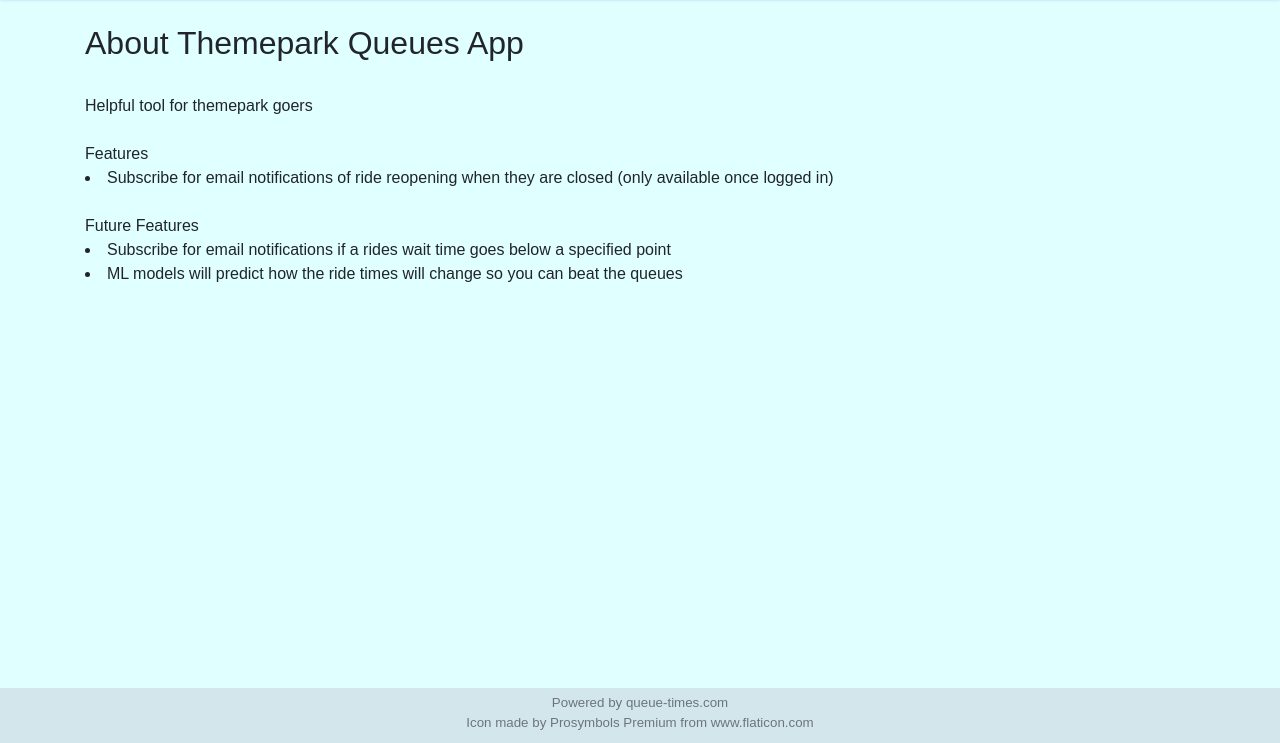
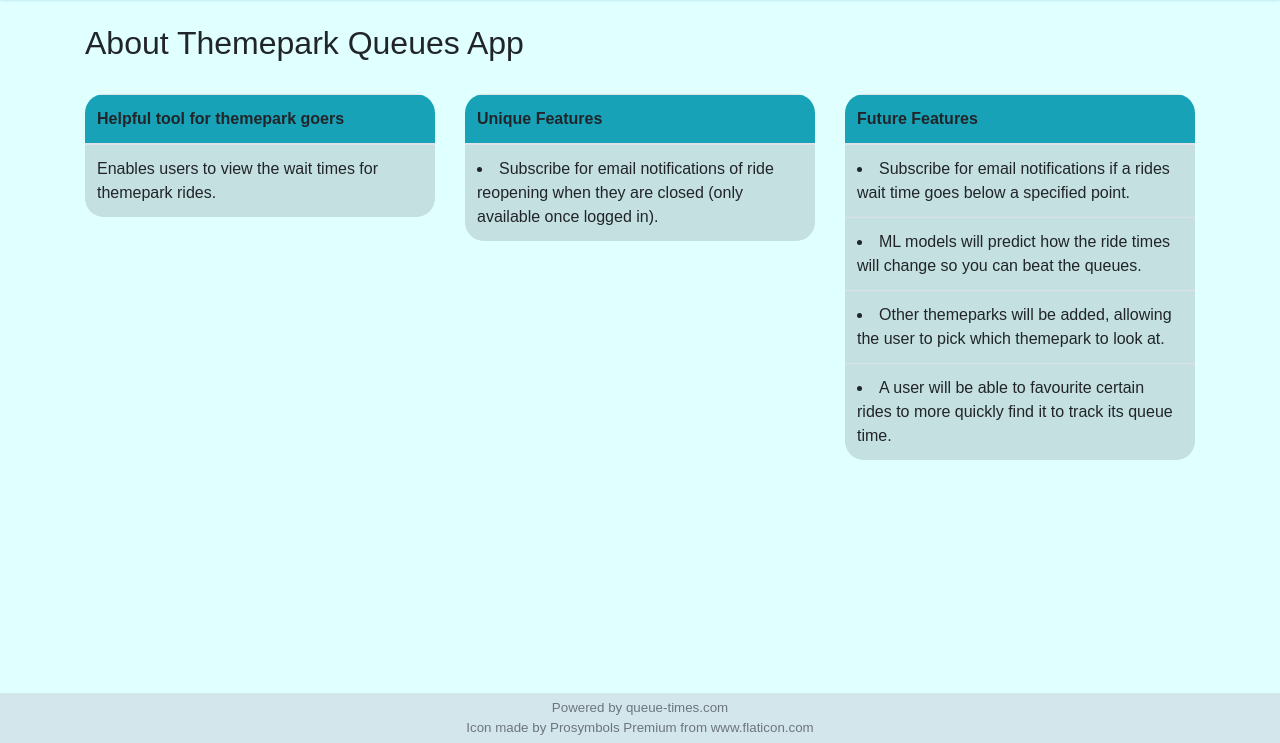
Before and after one commit to Ryan-53/themepark-queues-app, a Django app: page /about in a window 1280 px wide. Shown: the part 57-800 px from the top of the page. Run offline with Django 4.2, Linux system fonts and the light colour scheme; some libraries are stand-ins or nearby versions.

Commit message:
Ride_info, about, login/out pages updated

```diff
--- a/themepark_queues/rides/static/css/styles.css
+++ b/themepark_queues/rides/static/css/styles.css
@@ -24,7 +24,7 @@ body {
 
 /* Navbar */
 
-.navbar{
+.navbar {
   box-shadow: 0px 0px 3px 0px #a9d8e7;
 }
 
@@ -42,7 +42,7 @@ body {
 .custom-footer {
   background-color: #d3e6ec;
   padding-top: 5px;
-  padding-bottom: 10px;
+  padding-bottom: 5px;
   font-size: smaller;
 }
 
@@ -91,9 +91,61 @@ body {
 }
 
 .queue-med {
-  color: yellow;
+  color: orange;
 }
 
 .queue-long {
   color: red;
 }
+
+/* Ride info */
+
+.ride-info-card td {
+  background-color: #c4e0e0;
+}
+
+.ride-info-card th {
+  padding-bottom: 5px;
+}
+
+.ride-info-sub-button {
+  margin-top: 10px;
+}
+
+.subscription {
+  padding-top: 20px;
+}
+
+.button-back {
+  border-color: lightgray;
+  border-width: 1px;
+  margin-top: 10px;
+}
+
+/* Login */
+
+.button-signup {
+  border-color: lightgray;
+  border-width: 1px;
+  margin-top: 10px;
+}
+
+/* About */
+
+.about-card td {
+  background-color: #c4e0e0;
+}
+
+.about-card {
+  margin-bottom: 20px;
+}
+
+.about-card th {
+  padding-bottom: 12px;
+}
+
+/* Logout */
+
+.button-logout {
+  margin-top: 10px;
+}
--- a/themepark_queues/rides/templates/about.html
+++ b/themepark_queues/rides/templates/about.html
@@ -7,16 +7,83 @@
 
 
     </br>
-    Helpful tool for themepark goers
 
-    </br></br>
-    Features
-    <li>Subscribe for email notifications of ride reopening when they are closed (only available once logged in)</li>
+    <div class="row">
 
-    </br>
-    Future Features
-    <li>Subscribe for email notifications if a rides wait time goes below a specified point</li>
-    <li>ML models will predict how the ride times will change so you can beat the queues</li>
+      <div class="col-sm-4">
+
+        <table class="table table-borderless about-card table-info table-active rounded-table">
+          <thead class="bg-info">
+            <tr>
+              <th>Helpful tool for themepark goers</th>
+            </tr>
+          </thead>
+          <tbody>
+            <tr>
+              <td>
+                Enables users to view the wait times for themepark rides.
+              </td>
+            </tr>
+          </tbody>
+        </table>
+
+      </div>
+      <div class="col-sm-4">
+
+        <table class="table table-borderless about-card table-info table-active rounded-table">
+          <thead class="bg-info">
+            <tr>
+              <th>
+                Unique Features
+              </th>
+            </tr>
+          </thead>
+          <tbody>
+            <tr>
+              <td>
+                <li>Subscribe for email notifications of ride reopening when they are closed (only available once logged in).</li>
+              </td>
+            </tr>
+          </tbody>
+        </table>
+
+      </div>
+      <div class="col-sm-4">
+
+        <table class="table table-borderless about-card table-info table-active rounded-table">
+          <thead class="bg-info">
+            <tr>
+              <th>
+                Future Features
+              </th>
+            </tr>
+          </thead>
+          <tbody>
+            <tr>
+              <td>
+                <li>Subscribe for email notifications if a rides wait time goes below a specified point.</li>
+              </td>
+            </tr>
+            <tr>
+              <td>
+                <li>ML models will predict how the ride times will change so you can beat the queues.</li>
+              </td>
+            </tr>
+            <tr>
+              <td>
+                <li>Other themeparks will be added, allowing the user to pick which themepark to look at.</li>
+              </td>
+            </tr>
+            <tr>
+              <td>
+                <li>A user will be able to favourite certain rides to more quickly find it to track its queue time.</li>
+              </td>
+            </tr>
+          </tbody>
+        </table>
+
+      </div>
+    </div>
   </div>
 </body>
 
--- a/themepark_queues/rides/templates/home.html
+++ b/themepark_queues/rides/templates/home.html
@@ -36,14 +36,14 @@
                   <tr>
                     <td>{{ ride.name }}</td>
                     {% if ride.open_state == True %}
-                      {% if ride.wait_time < 20 %}
+                      {% if ride.wait_time < 30 %}
                         <td class="bold-text queue-short">
-                      {% elif ride.wait_time < 40 %}
+                      {% elif ride.wait_time < 50 %}
                         <td class="bold-text queue-med">
                       {% else %}
                         <td class="bold-text queue-long">
                       {% endif %}
-                        {{ ride.wait_time }}
+                        {{ ride.wait_time }} mins
                       </td>
                     {% else %}
                       <td class="bold-text">Closed</td>
--- a/themepark_queues/rides/templates/login.html
+++ b/themepark_queues/rides/templates/login.html
@@ -9,10 +9,9 @@
       {% load crispy_forms_tags %}
       {% crispy form %}
     </form>
-    </br>
 
     <!-- Improve this button -->
-    <a href="register"><button class="button white">Sign up here</button></a>
+    <a href="register"><button class="btn btn-tertiary button-signup">Sign up here</button></a>
   </div>
 </body>
 
```
Also changed, not shown: themepark_queues/rides/templates/account.html (+8 -2 lines), themepark_queues/rides/templates/ride_info.html (+44 -13 lines).
